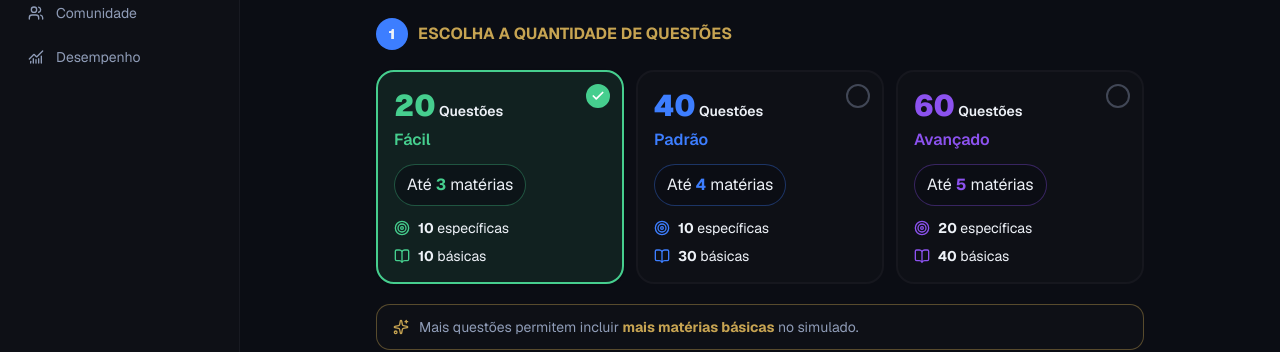
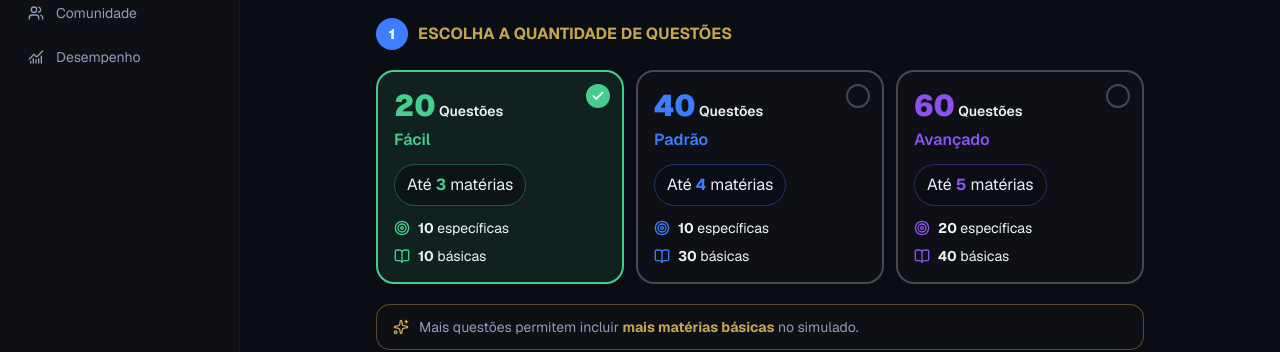
Before and after one commit to Robert-Augusto/Dom-Concursos, a Next.js app: page /simulado in a window 1280 px wide. Shown: the part 289-641 px from the top of the page. Built offline with nearby package versions, Linux system fonts and the light colour scheme; no server answers; the database is empty.

Commit message:
update card border color

```diff
--- a/src/components/shared/SimuladoConfig.tsx
+++ b/src/components/shared/SimuladoConfig.tsx
@@ -524,7 +524,7 @@ export default function SimuladoConfig({ onStart }: SimuladoConfigProps) {
                   'relative flex flex-col gap-3 rounded-2xl border-2 bg-card p-4 text-left transition-all',
                   active
                     ? cn(theme.borderActive, theme.bgActive, 'shadow-sm')
-                    : 'border-border/80 hover:border-muted-foreground/30',
+                    : 'border-foreground/25 hover:border-muted-foreground/30',
                 )}
               >
                 <span
```
